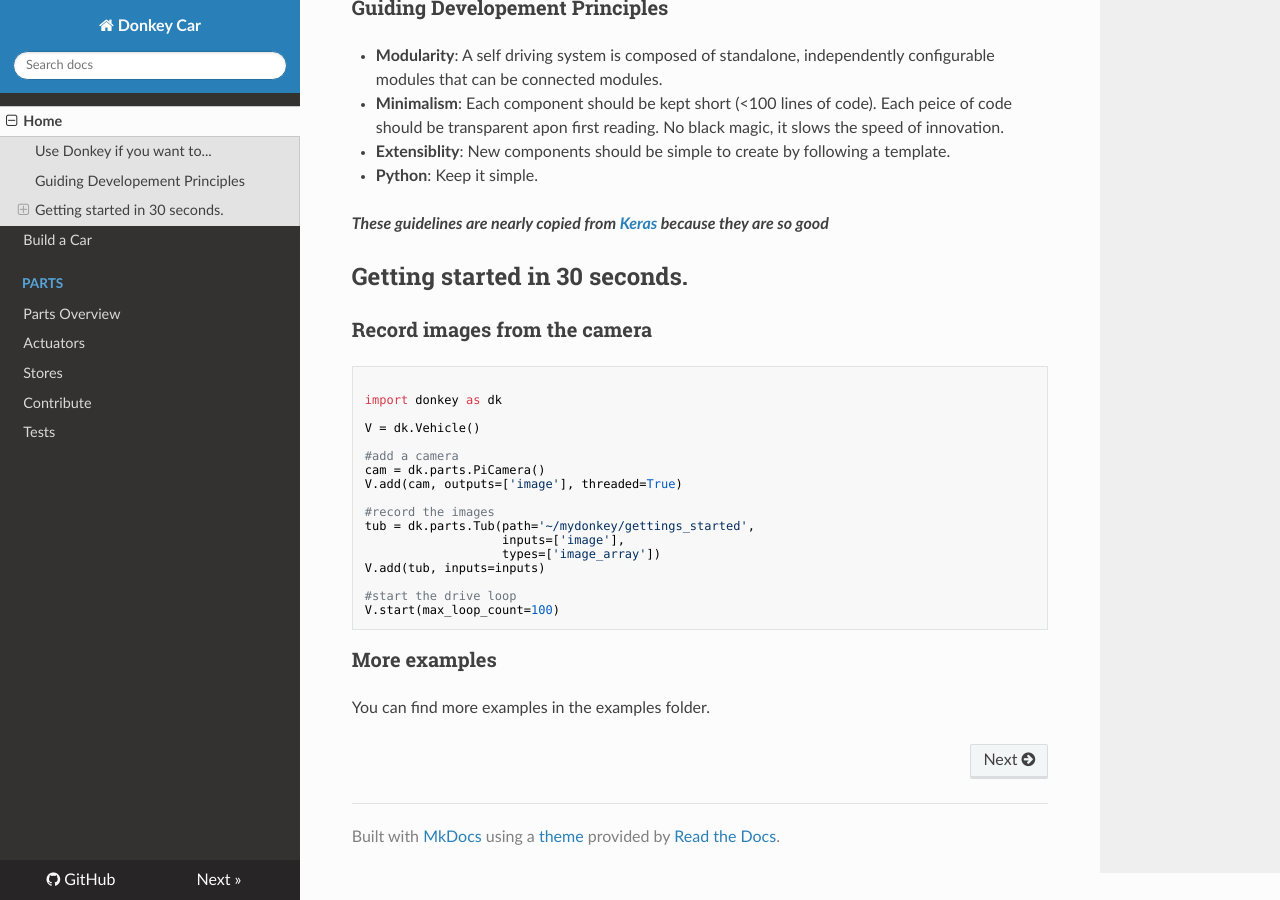
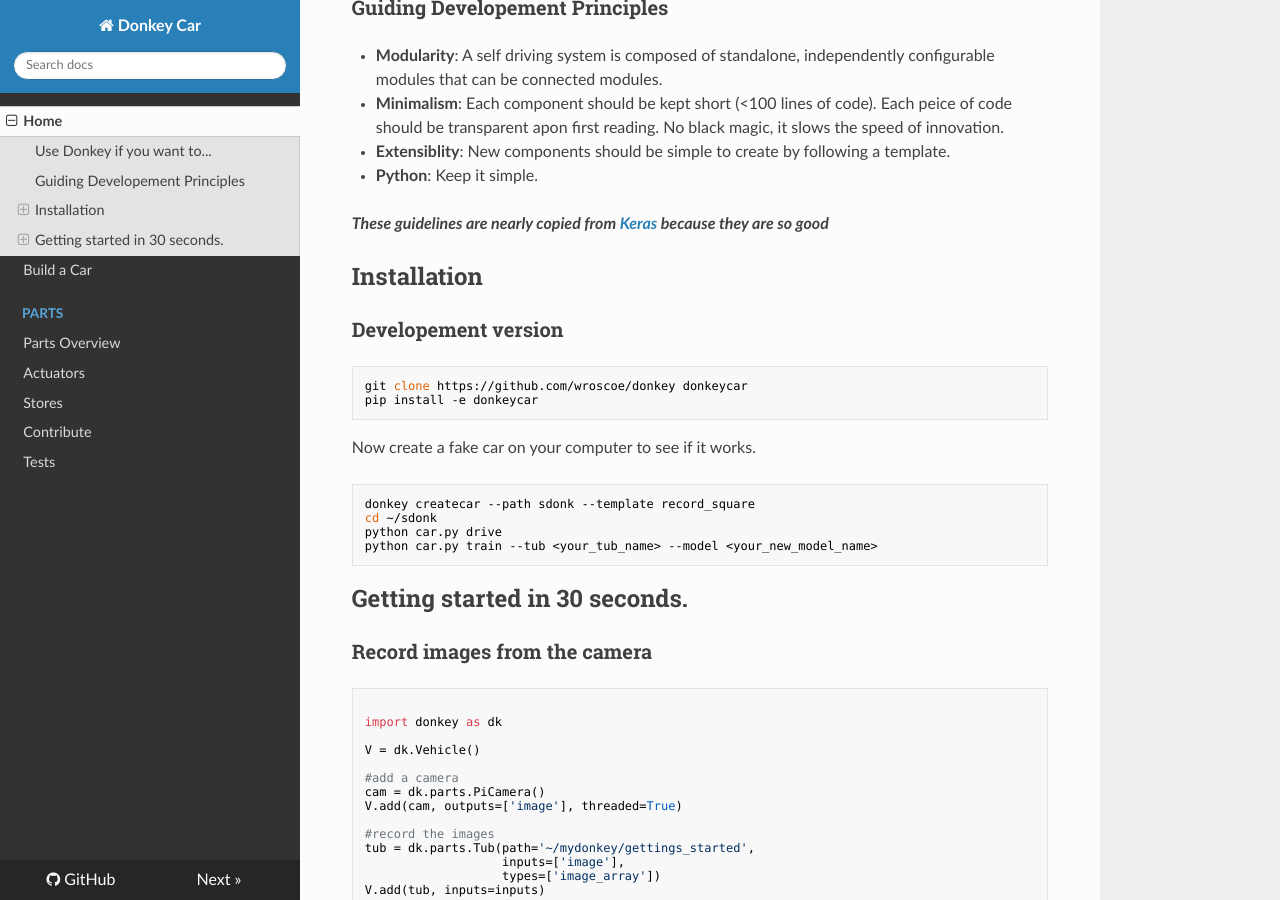
Before and after one commit to autorope/donkeycar, an MkDocs documentation site: the page built from docs/index.md, in a window 1280 px wide and 900 px high, scrolled down 406 px. Built offline with MkDocs 1.6.1, drawn with Linux system fonts in a browser that asks for light colours; nearby versions of some CDN libraries; old or Windows-style settings are respelled for this version of MkDocs.

Commit message:
update docs with install instructions

````diff
--- a/docs/index.md
+++ b/docs/index.md
@@ -25,7 +25,22 @@
 ***These guidelines are nearly copied from [Keras](http://keras.io) because they are so good***
 
 
+## Installation
 
+### Developement version
+
+```bash
+git clone https://github.com/wroscoe/donkey donkeycar
+pip install -e donkeycar
+```
+
+Now create a fake car on your computer to see if it works.
+```bash
+donkey createcar --path sdonk --template record_square
+cd ~/sdonk
+python car.py drive
+python car.py train --tub <your_tub_name> --model <your_new_model_name>
+```
 
 ## Getting started in 30 seconds.
 
````
